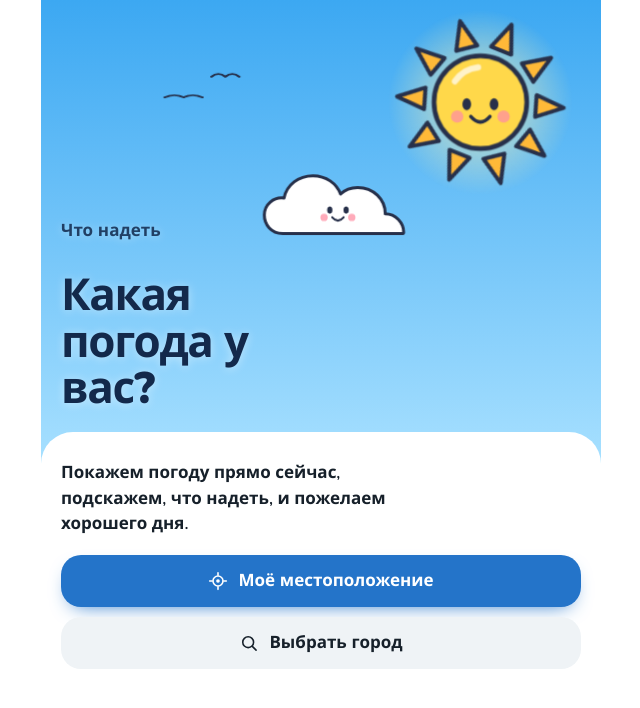
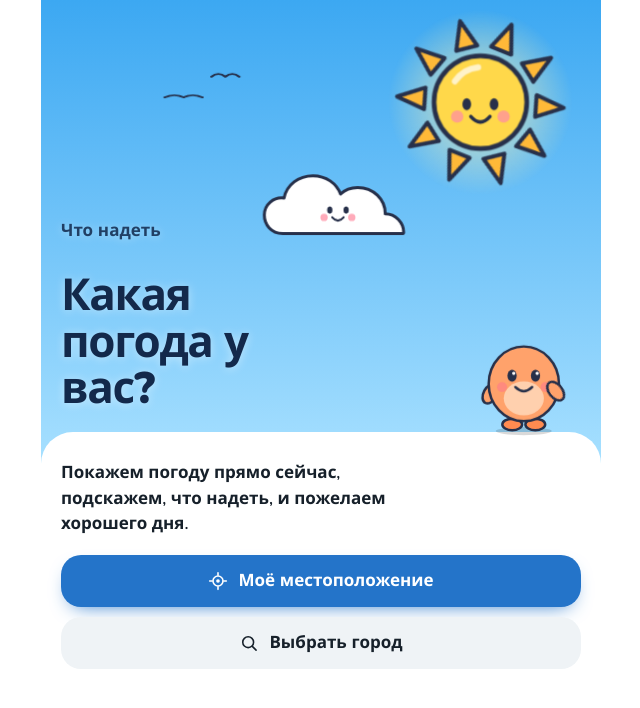
Before and after one commit to El1teX/weather-wear, a React (Vite) app: page / in a window 1280 px wide. Shown: the top 708 px of the page, without its empty margins (319-959 px from the left). Built offline with nearby package versions, Linux system fonts and the light colour scheme.

Commit message:
feat: Пончик на главном экране с анимациями

```diff
--- a/src/App.jsx
+++ b/src/App.jsx
@@ -6,6 +6,7 @@ import DayWish from './components/DayWish';
 import HourlyForecast from './components/HourlyForecast';
 import WeatherDetails from './components/WeatherDetails';
 import WeatherScene from './components/WeatherScene';
+import Mascot from './components/Mascot';
 import { LocateIcon, SearchIcon } from './components/Icons';
 import { useWeather } from './hooks/useWeather';
 import { useSavedCity } from './hooks/useSavedCity';
@@ -60,6 +61,7 @@ export default function App() {
         }}
       >
         <WeatherScene code={weather?.code} isDay={weather?.isDay ?? true} />
+        {ready && (!city || weather) && <Mascot weather={weather} />}
         {city ? (
           <CurrentWeather
             cityName={city.name}
--- a/src/styles.css
+++ b/src/styles.css
@@ -163,6 +163,87 @@ button:disabled { cursor: default; }
   margin: 6px 0 0;
   max-width: 11ch;
 }
+
+/* ---------- Талисман Пончик ---------- */
+
+.hero__now { padding-right: 104px; }
+
+.mascot {
+  position: absolute;
+  z-index: 3;
+  right: 8px;
+  bottom: 26px;
+  width: 122px;
+}
+
+.mascot__btn {
+  display: block;
+  width: 100%;
+  padding: 0;
+  border: 0;
+  background: none;
+  -webkit-tap-highlight-color: transparent;
+}
+
+.mascot__btn > span { display: block; transform-origin: 50% 100%; }
+.mascot__svg { display: block; width: 100%; height: auto; overflow: visible; }
+
+.mascot__enter { animation: mascot-enter 0.8s 0.4s var(--spring) both; }
+.mascot__jump { animation: mascot-jump 0.6s var(--spring); }
+
+.mascot__breathe { transform-box: fill-box; transform-origin: 50% 100%; animation: breathe 2.4s ease-in-out infinite; }
+.mascot__blink { transform-box: fill-box; transform-origin: center; animation: blink 4s ease-in-out infinite; }
+.mascot__wave { transform-box: fill-box; transform-origin: 20% 90%; animation: wave-arm 2.8s ease-in-out infinite; }
+.mascot__umbrella { transform-box: view-box; transform-origin: 100px 104px; animation: umbrella 3s ease-in-out infinite alternate; }
+.mascot__sway { transform-box: fill-box; transform-origin: 20% 100%; animation: umbrella 3.4s ease-in-out infinite alternate; }
+.mascot__sweat { animation: sweat 1.8s ease-in infinite; }
+.mascot--shiver .mascot__svg { animation: shiver 0.25s linear infinite; }
+
+.mascot__bubble {
+  position: absolute;
+  right: 6px;
+  bottom: calc(100% + 4px);
+  width: max-content;
+  max-width: 190px;
+  margin: 0;
+  padding: 9px 13px;
+  border: 2.5px solid #27304a;
+  border-radius: 18px 18px 4px 18px;
+  background: #ffffff;
+  color: #1a2440;
+  font-size: 0.9375rem;
+  font-weight: 800;
+  line-height: 1.3;
+  text-shadow: none;
+  opacity: 0;
+  transform: translateY(8px) scale(0.85);
+  transform-origin: 90% 100%;
+  transition: opacity 0.2s, transform 0.35s var(--spring);
+  pointer-events: none;
+}
+
+.mascot__bubble.is-visible { opacity: 1; transform: none; }
+
+@keyframes mascot-enter {
+  from { opacity: 0; transform: translateY(40px) scale(0.6); }
+  to { opacity: 1; transform: none; }
+}
+@keyframes mascot-jump {
+  0% { transform: scale(1, 1); }
+  20% { transform: scale(1.12, 0.86); }
+  50% { transform: translateY(-26px) scale(0.94, 1.08); }
+  80% { transform: translateY(0) scale(1.06, 0.94); }
+  100% { transform: none; }
+}
+@keyframes breathe { 0%, 100% { transform: scale(1, 1); } 50% { transform: scale(1.025, 0.975); } }
+@keyframes wave-arm { 0%, 60%, 100% { transform: rotate(0); } 70%, 90% { transform: rotate(-22deg); } 80% { transform: rotate(8deg); } }
+@keyframes umbrella { from { transform: rotate(-5deg); } to { transform: rotate(5deg); } }
+@keyframes sweat {
+  0% { opacity: 0; transform: translateY(-4px); }
+  30% { opacity: 1; }
+  100% { opacity: 0; transform: translateY(10px); }
+}
+@keyframes shiver { 0%, 100% { transform: translateX(0); } 25% { transform: translateX(-1px); } 75% { transform: translateX(1px); } }
 
 /* ---------- Сцена (объекты неба) ---------- */
 
```
